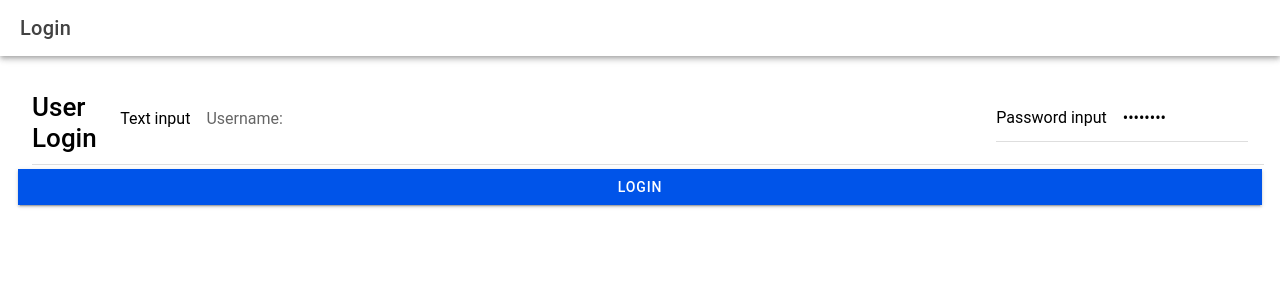
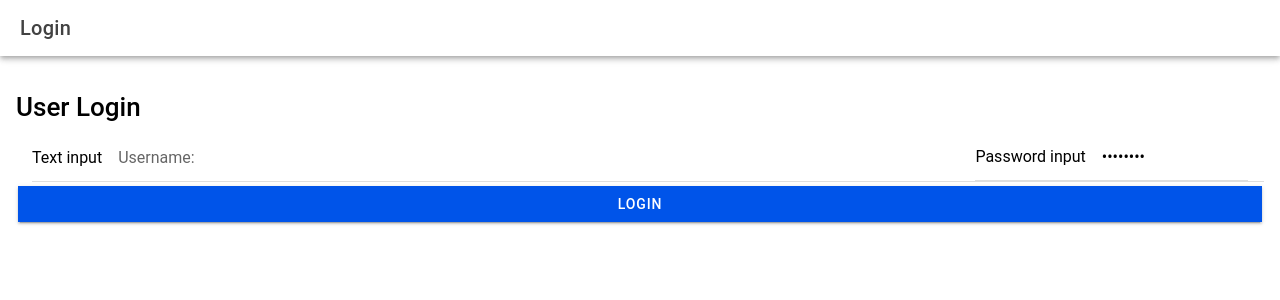
Before and after one commit to ArkDriveDev/it35-lab, a React (Vite) app: page /it35-lab in a window 1280 px wide. Shown: the top 300 px of the page. Built offline with nearby package versions, Linux system fonts and the light colour scheme.

Commit message:
minor fixes

```diff
--- a/src/pages/Login.tsx
+++ b/src/pages/Login.tsx
@@ -24,8 +24,8 @@ import {
           </IonToolbar>
         </IonHeader>
         <IonContent className='ion-padding'>
+        <h1>User Login</h1>
         <IonItem>
-          <h1>User Login</h1>
         <IonInput label="Text input" placeholder="Username:"></IonInput>
         <IonItem>
         <IonInput label="Password input" type="password" value="Password"></IonInput>
```
